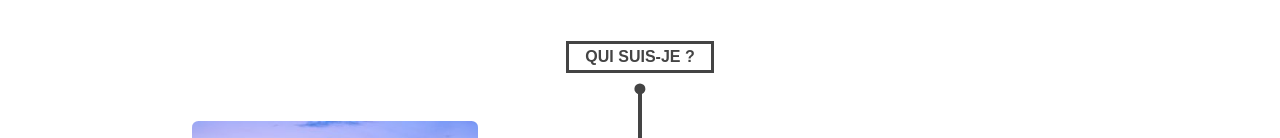
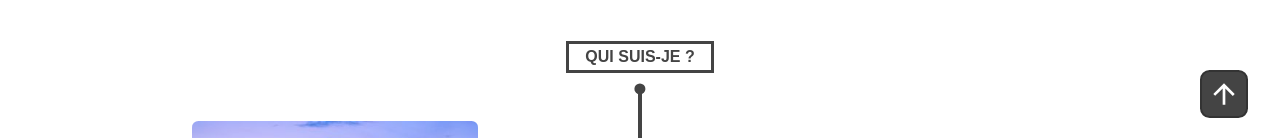
Before and after one commit to LeoChenot/portfolio-front, a React (Create React App) app: page /home#contact in a window 1280 px wide. Shown: the part 650-788 px from the top of the page. Built offline with nearby package versions, Linux system fonts and the light colour scheme.

Commit message:
add scrollBackToTopButton

```diff
--- a/src/components/Home/index.jsx
+++ b/src/components/Home/index.jsx
@@ -1,17 +1,55 @@
-import React from 'react';
+import React, {
+  useEffect, useContext, useState, useRef,
+} from 'react';
+import { IoMdArrowUp } from 'react-icons/io';
 import Contact from '../Contact';
 import Presentation from '../Presentation';
 import Projects from '../Projects';
+
+import { ScrollContext } from '../ScrollProvider';
 
 // import PropTypes from 'prop-types';
 import './style.scss';
 
 function Home() {
+  const scrollYContext = useContext(ScrollContext);
+  const [scrollY, setScrollY] = useState(undefined);
+
+  const scrollToTopButtonRef = useRef();
+
+  const scrollToTop = () => {
+    window.scrollTo({
+      top: 0,
+    });
+  };
+
+  useEffect(() => {
+    if (scrollY >= 56) {
+      if (scrollToTopButtonRef.current.classList.contains('home__scrollTopButton__hidden')) {
+        scrollToTopButtonRef.current.classList.remove('home__scrollTopButton__hidden');
+      }
+    }
+    else if (!scrollToTopButtonRef.current.classList.contains('home__scrollTopButton__hidden')) {
+      scrollToTopButtonRef.current.classList.add('home__scrollTopButton__hidden');
+    }
+  }, [scrollY]);
+
+  // Ici, comme le scrollYContext arrive avant que le composant Home soit chargé
+  // Je le met donc dans un state local
+  useEffect(() => {
+    if (scrollYContext) {
+      setScrollY(scrollYContext);
+    }
+  }, [scrollYContext]);
+
   return (
     <div className="home">
       <Presentation />
       <Projects />
       <Contact />
+      <button className="home__scrollTopButton home__scrollTopButton__hidden" ref={scrollToTopButtonRef} type="button" onClick={scrollToTop}>
+        <IoMdArrowUp className="home__scrollTopButton__icon" />
+      </button>
     </div>
   );
 }
--- a/src/components/Home/style.scss
+++ b/src/components/Home/style.scss
@@ -19,4 +19,76 @@
       border-bottom: 0.2rem solid #444;
     }
   }
+
+  &__scrollTopButton {
+    position: fixed;
+    right: 2rem;
+    bottom: 2rem;
+
+    display: flex;
+    justify-content: center;
+    align-items: center;
+
+
+    background-color: #444;
+    border: none;
+    outline: none;
+    height: 3rem;
+    width: 3rem;
+    border-radius: 0.6rem;
+    font-size: 2rem;
+
+    border: 0.15rem solid #333;
+
+    animation: showScrollToTopButton 1s forwards;
+
+    cursor: pointer;
+
+    &__hidden {
+      animation: hideScrollToTopButton 1s forwards;
+    }
+
+    @keyframes hideScrollToTopButton {
+      0% {
+        opacity: 1;
+        transform: translateY(0);
+      }
+      100% {
+        opacity: 0;
+        transform: translateY(5rem);
+      }
+    }
+
+    @keyframes showScrollToTopButton {
+      0% {
+        opacity: 0;
+        transform: translateY(5rem);
+      }
+      100% {
+        opacity: 1;
+        transform: translateY(0);
+      }
+    }
+
+
+
+    &:hover {
+      .home__scrollTopButton__icon {
+        transform: scale(1.2);
+        transition: transform 200ms;
+      }
+    }
+
+    &:active {
+      .home__scrollTopButton__icon {
+        transform: scale(1.4);
+        transition: transform 200ms;
+      }
+    }
+
+    &__icon {
+      filter: brightness(0) invert(1);
+      transition: transform 400ms;
+    }
+  }
 }
```
